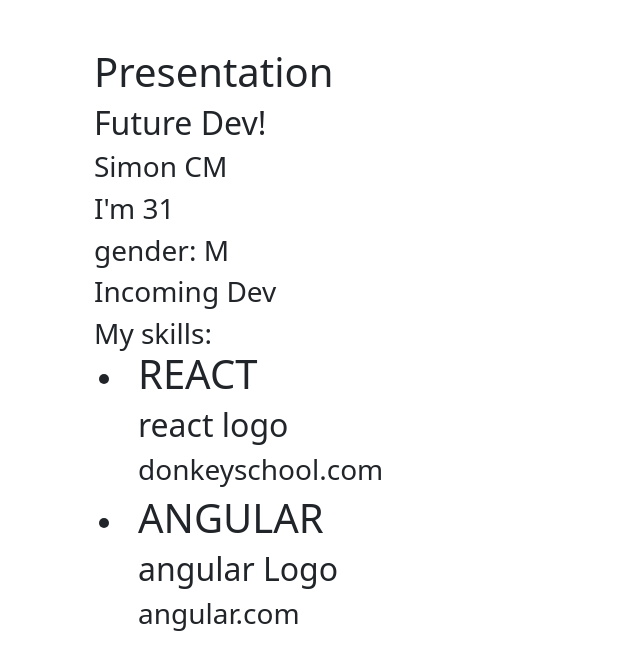
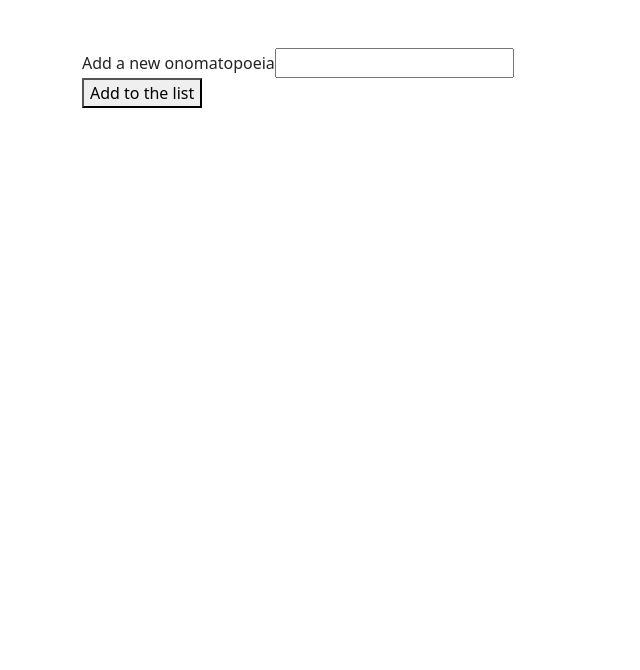
Before and after one commit to simonxcm/Angular-Challenges, an Angular app: page / in a window 1280 px wide. Shown: the top 670 px of the page, without its empty margins (0-640 px from the left). Built offline with nearby package versions, Linux system fonts and the light colour scheme.

Commit message:
Challenge-10 OK putting li out of create-onomatopia selector

```diff
--- a/src/app/app.component.html
+++ b/src/app/app.component.html
@@ -1,5 +1,11 @@
 <div class="container mt-5">
 
-<app-developer></app-developer>
+<app-create-onomatopia (sendOnomatopiaToParent)="onReceiveNewOnomatopia($event)"></app-create-onomatopia>
+
+<ul>
+  <li *ngFor="let newOnomatopoia of onomatopoeias">
+  {{ newOnomatopoia }}
+  </li>
+</ul>
 
 </div>
--- a/src/app/app.component.ts
+++ b/src/app/app.component.ts
@@ -1,4 +1,5 @@
-import { Component } from '@angular/core';
+import { Component, Input } from '@angular/core';
+import { CreateOnomatopiaComponent } from './create-onomatopia/create-onomatopia.component';
 
 @Component({
   selector: 'app-root',
@@ -7,4 +8,14 @@
 })
 export class AppComponent {
   title = 'angular-forms';
+
+  // @Input() name: string | undefined;
+
+  public onomatopoeias: Array<string> = [];
+
+  onReceiveNewOnomatopia(newOnomatopia: string) {
+    this.onomatopoeias.push(newOnomatopia);
+    console.log(newOnomatopia);
+  }
+
 }
--- a/src/app/app.module.ts
+++ b/src/app/app.module.ts
@@ -7,6 +7,7 @@
 import { RegisterComponent } from './register/register.component';
 import { DeveloperComponent } from './developer/developer.component';
 import { SkillComponent } from './skill/skill.component';
+import { CreateOnomatopiaComponent } from './create-onomatopia/create-onomatopia.component';
 
 @NgModule({
   declarations: [
@@ -14,6 +15,7 @@
     RegisterComponent,
     DeveloperComponent,
     SkillComponent,
+    CreateOnomatopiaComponent,
 
   ],
   imports: [
--- /dev/null
+++ b/src/app/create-onomatopia/create-onomatopia.component.html
@@ -0,0 +1,9 @@
+<form>
+  <div>
+    <label for="newOnomatopia">Add a new onomatopoeia</label>
+    <input type="text" id="newOnomatopia" #newOnomatopia />
+  </div>
+  <button (click)="createOnomatopia(newOnomatopia.value)">
+    Add to the list
+  </button>
+</form>
--- /dev/null
+++ b/src/app/create-onomatopia/create-onomatopia.component.ts
@@ -0,0 +1,23 @@
+import { Component, OnInit, EventEmitter, Output } from '@angular/core';
+
+@Component({
+  selector: 'app-create-onomatopia',
+  templateUrl: './create-onomatopia.component.html',
+  styleUrls: ['./create-onomatopia.component.scss']
+})
+export class CreateOnomatopiaComponent implements OnInit {
+
+  newOnomatopia: string = '';
+
+  constructor() { }
+
+  ngOnInit(): void {
+  }
+
+  @Output() public sendOnomatopiaToParent = new EventEmitter<string>()
+
+  createOnomatopia(value: string): void {
+    this.sendOnomatopiaToParent.emit(value);
+  }
+
+}
```
Also changed, not shown: src/app/create-onomatopia/create-onomatopia.component.scss (added), 1 other file (tests, documents, lock files or other folders).
